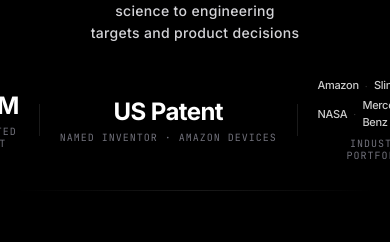
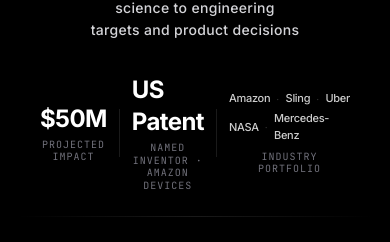
Before and after one commit to brandonfluegel/Research-Portfolio, a Next.js app: page / in a window 390 px wide. Shown: the part 232-474 px from the top of the page. Built offline with nearby package versions, Linux system fonts and the light colour scheme; no server answers.

Commit message:
Your commit message here

```diff
--- a/app/page.tsx
+++ b/app/page.tsx
@@ -15,25 +15,25 @@ export default function Home() {
           </div>
 
           {/* CREDENTIAL STRIP — all breakpoints */}
-          <div className="flex w-auto mt-8 md:mt-10 lg:mt-12 items-center justify-center">
+          <div className="flex w-full max-w-[95vw] mt-8 md:mt-10 lg:mt-12 items-center justify-center overflow-x-auto">
             {/* Stat 1 */}
-            <div className="flex flex-col items-center gap-1 px-5 sm:px-6 lg:px-8">
+            <div className="flex flex-col items-center gap-1 px-3 sm:px-6 lg:px-8">
               <span className="text-white font-bold text-2xl sm:text-2xl lg:text-3xl tracking-tight">$50M</span>
               <span className="text-zinc-500 text-[10px] sm:text-[11px] lg:text-xs font-mono uppercase tracking-widest text-center leading-tight">Projected Impact</span>
             </div>
 
-            <div className="w-px h-8 sm:h-9 bg-white/10" />
+            <div className="w-px h-12 sm:h-10 bg-white/10 shrink-0" />
 
             {/* Stat 2 */}
-            <div className="flex flex-col items-center gap-1 px-5 sm:px-6 lg:px-8">
+            <div className="flex flex-col items-center gap-1 px-3 sm:px-6 lg:px-8">
               <span className="text-white font-bold text-2xl sm:text-2xl lg:text-3xl tracking-tight">US Patent</span>
-              <span className="text-zinc-500 text-[10px] sm:text-[11px] lg:text-xs font-mono uppercase tracking-widest text-center leading-tight whitespace-nowrap">Named Inventor · Amazon Devices</span>
+              <span className="text-zinc-500 text-[10px] sm:text-[11px] lg:text-xs font-mono uppercase tracking-widest text-center leading-tight">Named Inventor · Amazon Devices</span>
             </div>
 
-            <div className="w-px h-8 sm:h-9 bg-white/10" />
+            <div className="w-px h-12 sm:h-10 bg-white/10 shrink-0" />
 
             {/* Stat 3 */}
-            <div className="flex flex-col items-center gap-1.5 px-5 sm:px-6 lg:px-8">
+            <div className="flex flex-col items-center gap-1.5 px-3 sm:px-6 lg:px-8">
               <div className="flex flex-col items-center gap-0.5">
                 <div className="flex items-center gap-1.5">
                   <span className="text-white/80 font-medium text-[11px] sm:text-xs lg:text-sm tracking-tight">Amazon</span>
```
